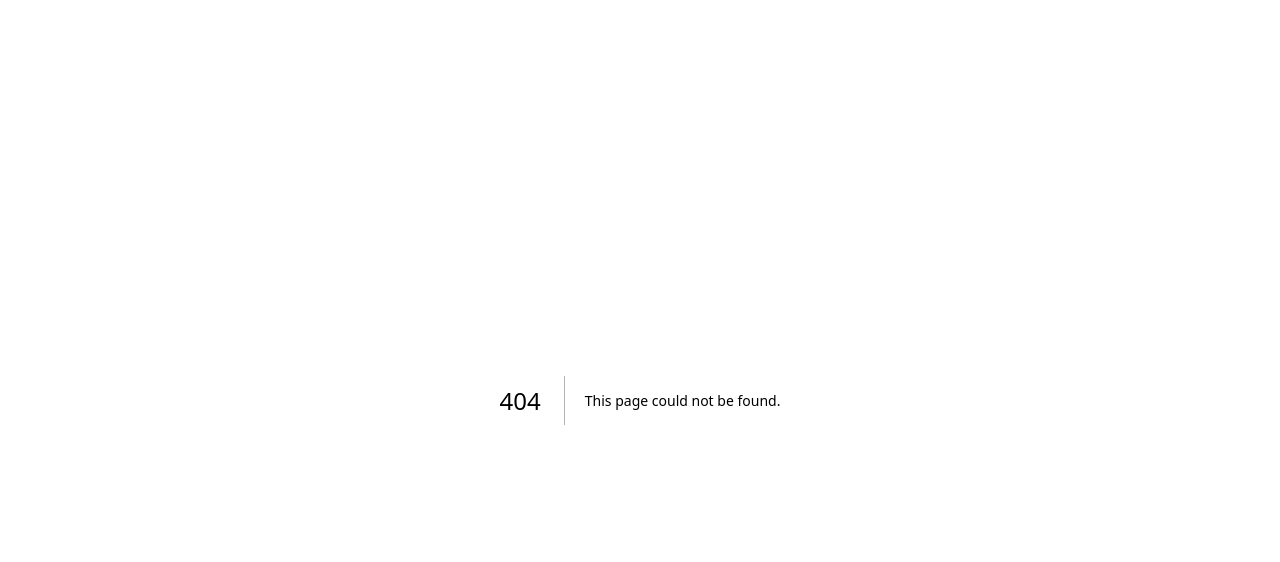
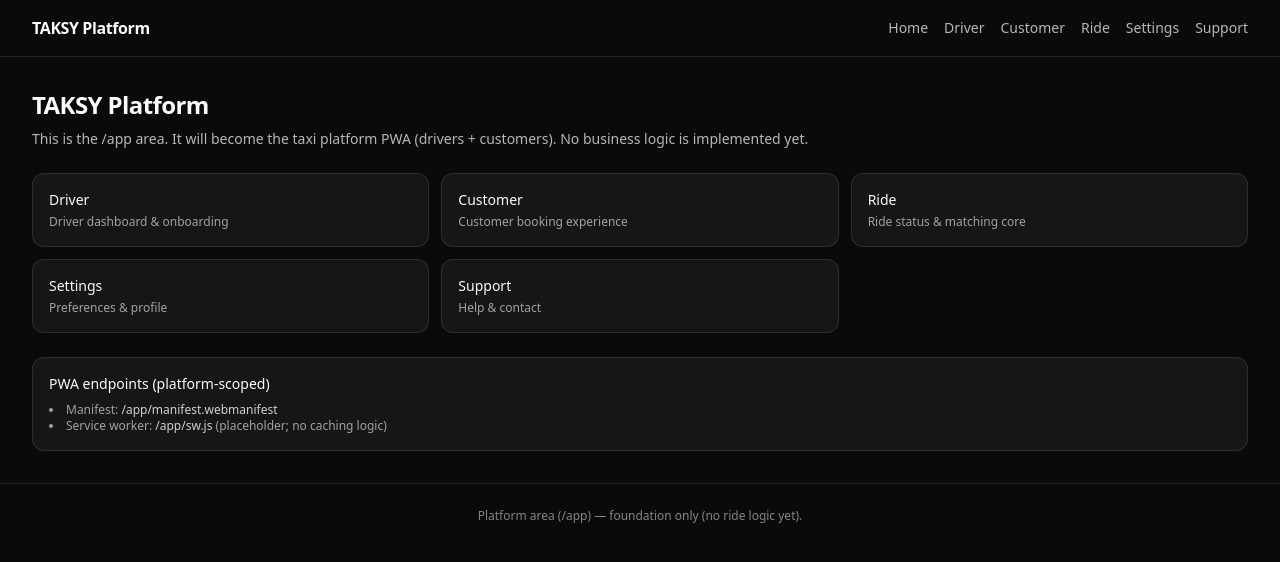
Before and after one commit to Taksyeu/Taksy, a Next.js app: page /app in a window 1280 px wide. Before the commit this address had no page. Shown: the top 562 px of the page. Built offline with nearby package versions, Linux system fonts and the light colour scheme.

Commit message:
Add /app platform shell + PWA foundation (manifest + placeholder SW)

```diff
--- /dev/null
+++ b/src/app/app/customer/page.tsx
@@ -0,0 +1,10 @@
+export default function CustomerPage() {
+  return (
+    <div className="space-y-2">
+      <h1 className="text-xl font-semibold tracking-tight">Customer</h1>
+      <p className="text-sm text-white/70">
+        Foundation placeholder for customer-facing screens. No booking logic wired yet.
+      </p>
+    </div>
+  );
+}
--- /dev/null
+++ b/src/app/app/driver/page.tsx
@@ -0,0 +1,10 @@
+export default function DriverPage() {
+  return (
+    <div className="space-y-2">
+      <h1 className="text-xl font-semibold tracking-tight">Driver</h1>
+      <p className="text-sm text-white/70">
+        Foundation placeholder for driver-facing screens. No Firebase, matching, or payments wired yet.
+      </p>
+    </div>
+  );
+}
--- /dev/null
+++ b/src/app/app/layout.tsx
@@ -0,0 +1,46 @@
+import type { Metadata } from 'next';
+import Link from 'next/link';
+
+export const metadata: Metadata = {
+  title: 'TAKSY Platform',
+  description: 'TAKSY taxi platform (PWA) — platform area under /app.',
+};
+
+const nav = [
+  { label: 'Home', href: '/app' },
+  { label: 'Driver', href: '/app/driver' },
+  { label: 'Customer', href: '/app/customer' },
+  { label: 'Ride', href: '/app/ride' },
+  { label: 'Settings', href: '/app/settings' },
+  { label: 'Support', href: '/app/support' },
+];
+
+export default function PlatformLayout({ children }: { children: React.ReactNode }) {
+  return (
+    <div className="min-h-dvh bg-neutral-950 text-neutral-50">
+      <header className="border-b border-white/10 bg-neutral-950">
+        <div className="mx-auto flex w-full max-w-[1280px] items-center justify-between px-4 py-4 sm:px-6 lg:px-8">
+          <Link href="/app" className="text-base font-semibold tracking-tight">
+            TAKSY Platform
+          </Link>
+
+          <nav className="hidden items-center gap-4 text-sm text-white/70 sm:flex">
+            {nav.map((item) => (
+              <Link key={item.href} href={item.href} className="hover:text-white">
+                {item.label}
+              </Link>
+            ))}
+          </nav>
+        </div>
+      </header>
+
+      <main className="mx-auto w-full max-w-[1280px] px-4 py-8 sm:px-6 lg:px-8">{children}</main>
+
+      <footer className="border-t border-white/10 py-6 text-center text-xs text-white/50">
+        <div className="mx-auto w-full max-w-[1280px] px-4 sm:px-6 lg:px-8">
+          Platform area (/app) — foundation only (no ride logic yet).
+        </div>
+      </footer>
+    </div>
+  );
+}
--- /dev/null
+++ b/src/app/app/manifest.ts
@@ -0,0 +1,23 @@
+import type { MetadataRoute } from 'next';
+
+// Note: This manifest is scoped to /app via its route location (src/app/app/manifest.ts)
+// and should be available at: /app/manifest.webmanifest
+export default function manifest(): MetadataRoute.Manifest {
+  return {
+    name: 'TAKSY Platform',
+    short_name: 'TAKSY',
+    description: 'TAKSY taxi platform (PWA) — drivers and customers.',
+    start_url: '/app',
+    scope: '/app',
+    display: 'standalone',
+    background_color: '#0a0a0a',
+    theme_color: '#0a0a0a',
+    icons: [
+      {
+        src: '/favicon.ico',
+        sizes: '48x48',
+        type: 'image/x-icon',
+      },
+    ],
+  };
+}
--- /dev/null
+++ b/src/app/app/page.tsx
@@ -0,0 +1,50 @@
+import Link from 'next/link';
+
+export default function PlatformHomePage() {
+  return (
+    <div className="space-y-6">
+      <div className="space-y-2">
+        <h1 className="text-2xl font-semibold tracking-tight">TAKSY Platform</h1>
+        <p className="text-sm text-white/70">
+          This is the /app area. It will become the taxi platform PWA (drivers + customers). No
+          business logic is implemented yet.
+        </p>
+      </div>
+
+      <div className="grid gap-3 sm:grid-cols-2 lg:grid-cols-3">
+        <Link className="rounded-xl border border-white/10 bg-white/5 p-4 hover:bg-white/10" href="/app/driver">
+          <div className="text-sm font-medium">Driver</div>
+          <div className="mt-1 text-xs text-white/60">Driver dashboard & onboarding</div>
+        </Link>
+        <Link className="rounded-xl border border-white/10 bg-white/5 p-4 hover:bg-white/10" href="/app/customer">
+          <div className="text-sm font-medium">Customer</div>
+          <div className="mt-1 text-xs text-white/60">Customer booking experience</div>
+        </Link>
+        <Link className="rounded-xl border border-white/10 bg-white/5 p-4 hover:bg-white/10" href="/app/ride">
+          <div className="text-sm font-medium">Ride</div>
+          <div className="mt-1 text-xs text-white/60">Ride status & matching core</div>
+        </Link>
+        <Link className="rounded-xl border border-white/10 bg-white/5 p-4 hover:bg-white/10" href="/app/settings">
+          <div className="text-sm font-medium">Settings</div>
+          <div className="mt-1 text-xs text-white/60">Preferences & profile</div>
+        </Link>
+        <Link className="rounded-xl border border-white/10 bg-white/5 p-4 hover:bg-white/10" href="/app/support">
+          <div className="text-sm font-medium">Support</div>
+          <div className="mt-1 text-xs text-white/60">Help & contact</div>
+        </Link>
+      </div>
+
+      <div className="rounded-xl border border-white/10 bg-white/5 p-4">
+        <div className="text-sm font-medium">PWA endpoints (platform-scoped)</div>
+        <ul className="mt-2 list-inside list-disc text-xs text-white/60">
+          <li>
+            Manifest: <span className="text-white/80">/app/manifest.webmanifest</span>
+          </li>
+          <li>
+            Service worker: <span className="text-white/80">/app/sw.js</span> (placeholder; no caching logic)
+          </li>
+        </ul>
+      </div>
+    </div>
+  );
+}
--- /dev/null
+++ b/src/app/app/pwa-register/page.tsx
@@ -0,0 +1,43 @@
+'use client';
+
+import * as React from 'react';
+
+export default function PwaRegisterPage() {
+  const [status, setStatus] = React.useState<string>('idle');
+
+  React.useEffect(() => {
+    let cancelled = false;
+
+    async function register() {
+      if (!('serviceWorker' in navigator)) {
+        if (!cancelled) setStatus('serviceWorker not supported');
+        return;
+      }
+
+      try {
+        const reg = await navigator.serviceWorker.register('/app/sw.js', { scope: '/app/' });
+        if (!cancelled) setStatus(`registered: ${reg.scope}`);
+      } catch (err) {
+        if (!cancelled) setStatus(`failed: ${(err as Error).message}`);
+      }
+    }
+
+    register();
+    return () => {
+      cancelled = true;
+    };
+  }, []);
+
+  return (
+    <div className="space-y-2">
+      <h1 className="text-xl font-semibold tracking-tight">PWA (dev helper)</h1>
+      <p className="text-sm text-white/70">
+        This page registers the placeholder service worker for the /app scope. We can remove/replace
+        this later when we decide the final app-shell registration strategy.
+      </p>
+      <div className="rounded-lg border border-white/10 bg-white/5 p-3 text-xs text-white/70">
+        Status: <span className="text-white">{status}</span>
+      </div>
+    </div>
+  );
+}
--- /dev/null
+++ b/src/app/app/ride/page.tsx
@@ -0,0 +1,10 @@
+export default function RidePage() {
+  return (
+    <div className="space-y-2">
+      <h1 className="text-xl font-semibold tracking-tight">Ride</h1>
+      <p className="text-sm text-white/70">
+        Foundation placeholder for ride flows (request, matching, status). No implementation yet.
+      </p>
+    </div>
+  );
+}
--- /dev/null
+++ b/src/app/app/settings/page.tsx
@@ -0,0 +1,8 @@
+export default function SettingsPage() {
+  return (
+    <div className="space-y-2">
+      <h1 className="text-xl font-semibold tracking-tight">Settings</h1>
+      <p className="text-sm text-white/70">Foundation placeholder for platform settings.</p>
+    </div>
+  );
+}
--- /dev/null
+++ b/src/app/app/support/page.tsx
@@ -0,0 +1,8 @@
+export default function SupportPage() {
+  return (
+    <div className="space-y-2">
+      <h1 className="text-xl font-semibold tracking-tight">Support</h1>
+      <p className="text-sm text-white/70">Foundation placeholder for help/support pages.</p>
+    </div>
+  );
+}
--- /dev/null
+++ b/src/app/app/sw.js/route.ts
@@ -0,0 +1,14 @@
+// Placeholder service worker served at /app/sw.js
+// IMPORTANT: No caching logic yet — this file exists only to establish the PWA foundation.
+
+export function GET() {
+  const body = `/* TAKSY platform service worker (placeholder) */\n\nself.addEventListener('install', (event) => {\n  // Activate immediately for development convenience.\n  self.skipWaiting();\n});\n\nself.addEventListener('activate', (event) => {\n  event.waitUntil(self.clients.claim());\n});\n\n// No fetch handler yet — we are intentionally NOT caching any requests at this stage.\n`;
+
+  return new Response(body, {
+    headers: {
+      'Content-Type': 'application/javascript; charset=utf-8',
+      // Avoid accidental caching while iterating.
+      'Cache-Control': 'no-store',
+    },
+  });
+}
```
Also changed, not shown: src/app/app/pwa-register/README.md (added).
